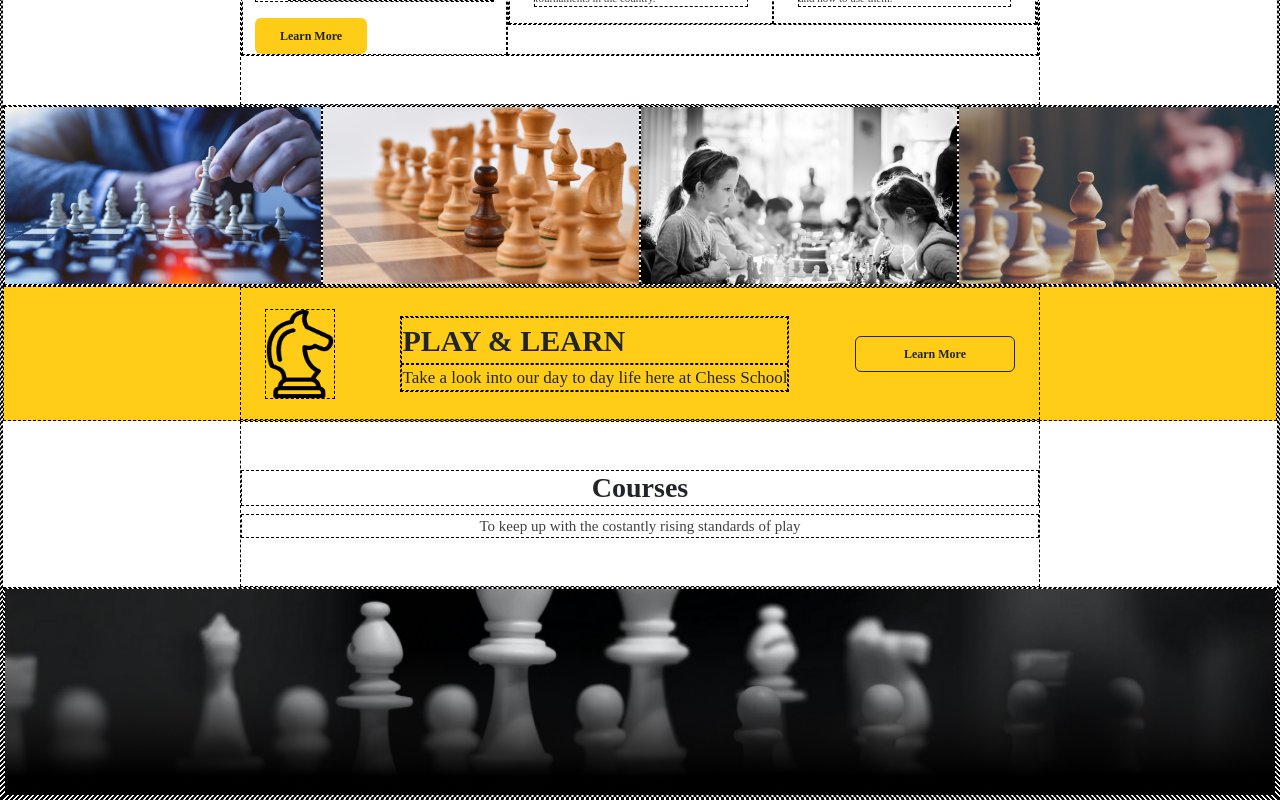
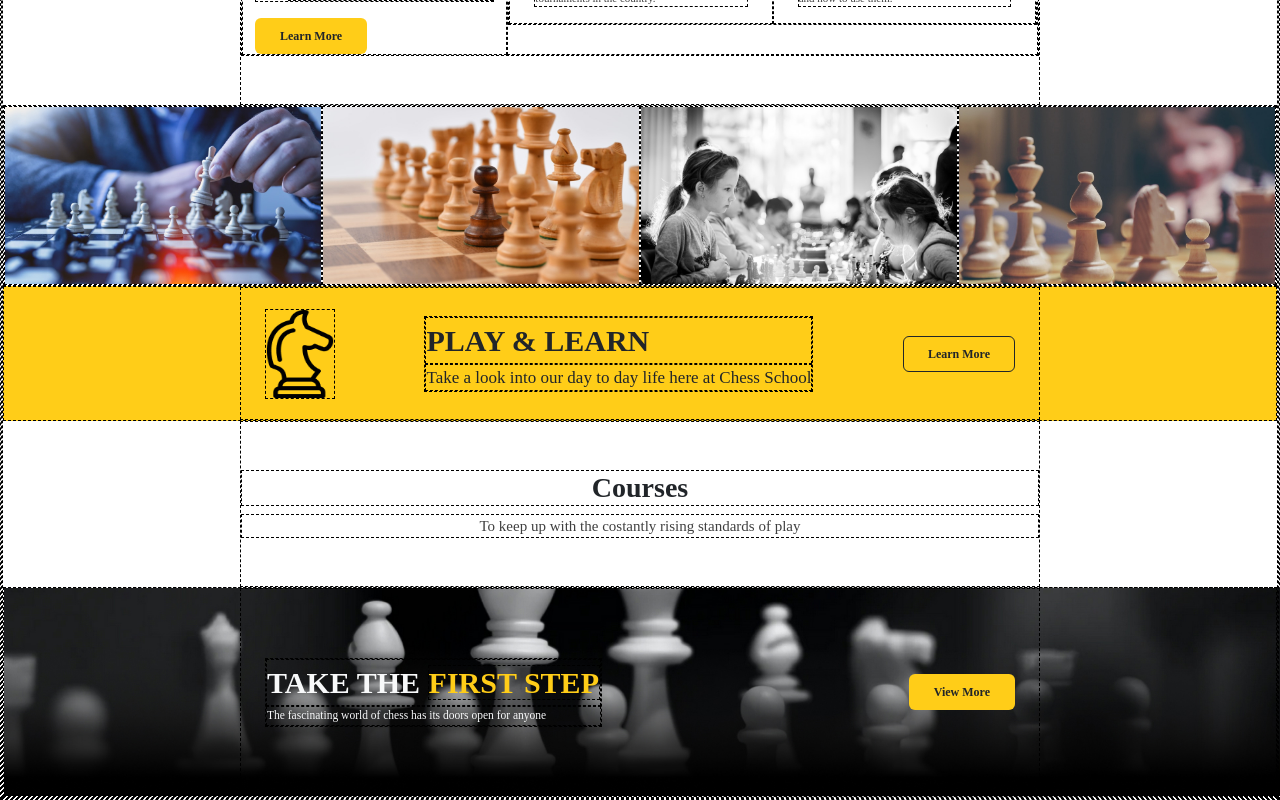
Before and after one commit to GioMench/proj-html-vuejs, a Vue app: page / in a window 1280 px wide. Shown: the part 896-1696 px from the top of the page. Built offline with nearby package versions, Linux system fonts and the light colour scheme; a web font is replaced by a local one.

Commit message:
set step banner section

```diff
--- a/src/components/PlayBannerApp.vue
+++ b/src/components/PlayBannerApp.vue
@@ -20,7 +20,7 @@ export default {
                 </div>
 
             </div>
-            <button type="button" class="btn btn-outline-dark px-5 py-2 fw-semibold"
+            <button type="button" class="btn btn-outline-dark px-4 py-2 fw-semibold"
                 style="--bs-btn-padding-y: .25rem; --bs-btn-padding-x: .5rem; --bs-btn-font-size: .75rem;border-width: 1.5px;">
                 Learn More
             </button>
--- a/src/components/StepBannerApp.vue
+++ b/src/components/StepBannerApp.vue
@@ -1,23 +1,47 @@
 <script>
-export default{
+export default {
     name: 'StepBannerApp'
 }
 </script>
+
 <template>
 
+
+    <!--background-img-->
+    <img class="img_blackwhite" src="/public/images/mt-2236-home-bg2.jpg" alt="chess black and white">
+    <!--step-banner-section-->
     <section class="banner">
-<img src="/public/images/mt-2236-home-bg2.jpg" alt="">
+
+        <div class="me_container step_section d-flex justify-content-between align-items-center p-4" style="height: 100%;">
+            <div>
+                <div class="text-uppercase fw-semibold text-light" style="font-size: 30px;">
+                    take the <span class="text_accent">first step</span>
+                </div>
+                <div class="fw-light text-light" style="font-size: 11.5px;">
+                    The fascinating world of chess has its doors open for anyone
+                </div>
+
+            </div>
+            <button type="button" class="btn px-4 py-2 fw-semibold bg_accent" style="--bs-btn-padding-y: .25rem; --bs-btn-padding-x: .5rem; --bs-btn-font-size: .75rem;">View More</button>
+        </div>
     </section>
 
 </template>
 
 <style scoped>
-.banner{
+.banner {
     height: 210px;
 }
 
-img{
+.img_blackwhite {
     width: 100%;
-    height: 100%;
+    height: 210px;
+    z-index: -1;
+    position: absolute;
+
+}
+
+.step_section {
+    z-index: 3;
 }
 </style>
```
